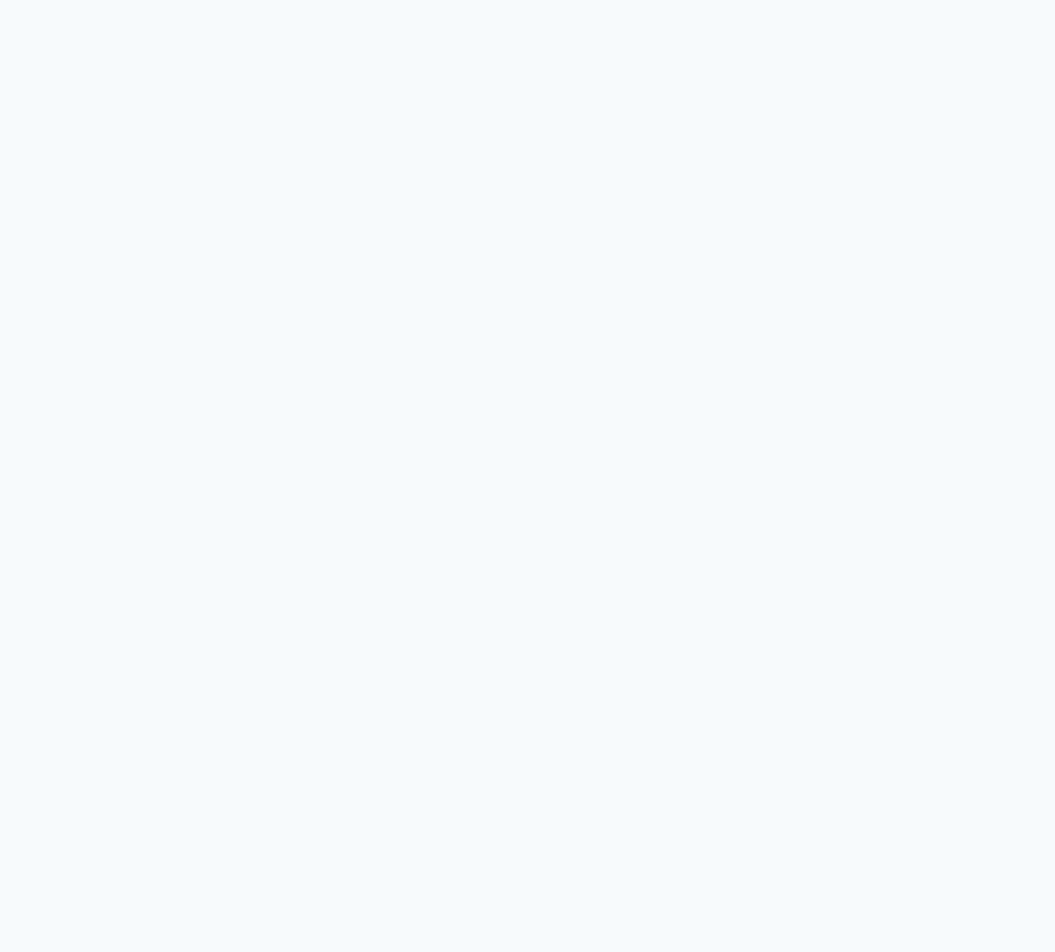
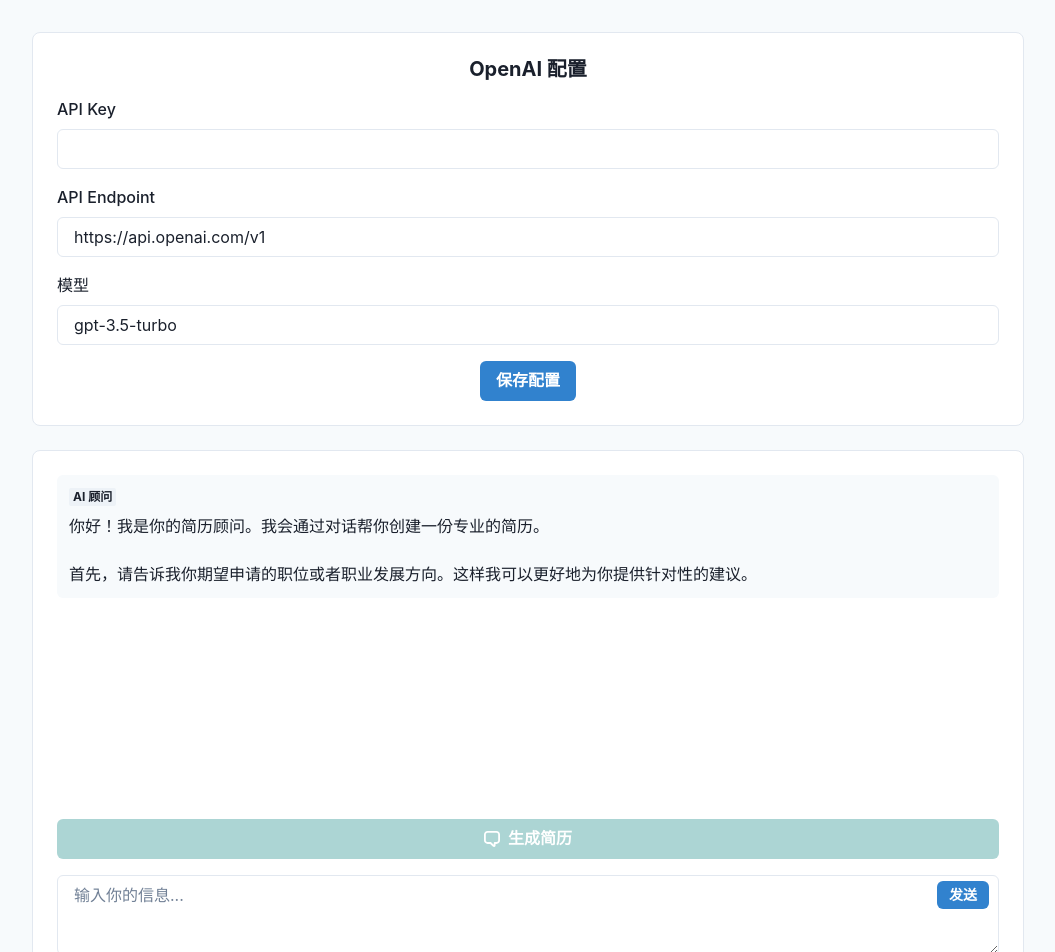
Before and after one commit to gly-hub/ai-resume, a React (Vite) app: page /ai-chat in a window 1280 px wide. Before the commit this address had no page. Shown: the top 952 px of the page, without its empty margins (112-1167 px from the left). Before the commit the page ends 800 px from the top, so only its background shows below. Built offline with nearby package versions, Linux system fonts and the light colour scheme; the HTML template or start-up script is replaced by a standard one.

Commit message:
feat: 将 AI 助手集成到编辑器中 - 添加为新的 tab 页，保持原有布局

```diff
--- a/src/App.tsx
+++ b/src/App.tsx
@@ -2,6 +2,7 @@
 import { BrowserRouter as Router, Routes, Route } from 'react-router-dom'
 import { Editor } from './pages/Editor'
 import { Home } from './pages/Home'
+import AIChat from './pages/AIChat'
 
 const theme = extendTheme({
   styles: {
@@ -20,6 +21,7 @@
         <Routes>
           <Route path="/" element={<Home />} />
           <Route path="/editor" element={<Editor />} />
+          <Route path="/ai-chat" element={<AIChat />} />
         </Routes>
       </Router>
     </ChakraProvider>
--- a/src/components/Editor.tsx
+++ b/src/components/Editor.tsx
@@ -22,6 +22,7 @@
 import { AdditionalForm } from './AdditionalForm'
 import { SectionSorter } from './SectionSorter'
 import { TemplateSelector } from './TemplateSelector'
+import AIChat from './AIChat'
 import { FaFileImport } from 'react-icons/fa'
 import { IconButton } from '@chakra-ui/react';
 import { ChevronLeftIcon, ChevronRightIcon } from '@chakra-ui/icons';
@@ -81,6 +82,13 @@
             _selected={{ bg: 'white', borderRadius: 'md' }}
           >
             模板选择
+          </Tab>
+          <Tab
+            justifyContent="flex-start"
+            pl={4}
+            _selected={{ bg: 'white', borderRadius: 'md' }}
+          >
+            AI 助手
           </Tab>
         </TabList>
 
@@ -142,6 +150,12 @@
               <TemplateSelector />
             </Box>
           </TabPanel>
+
+          <TabPanel>
+            <Box p={4}>
+              <AIChat />
+            </Box>
+          </TabPanel>
         </TabPanels>
       </Tabs>
     </VStack>
--- a/src/components/ResumePDF.tsx
+++ b/src/components/ResumePDF.tsx
@@ -191,7 +191,6 @@
             fontSize={resume.templateConfig.fontSize}
             spacing={resume.templateConfig.spacing}
             layout={resume.templateConfig.layout}
-            avatarSize={resume.templateConfig.avatarSize}
           />
         </Box>
       </Box>
--- /dev/null
+++ b/src/pages/AIChat.tsx
@@ -0,0 +1,204 @@
+import React, { useState, useEffect } from 'react';
+import {
+  Box,
+  Container,
+  Input,
+  Button,
+  VStack,
+  Text,
+  Heading,
+  Textarea,
+  Spinner,
+  useToast,
+  FormControl,
+  FormLabel,
+  InputGroup,
+  InputRightElement,
+  IconButton,
+  Badge
+} from '@chakra-ui/react';
+import { ChatIcon } from '@chakra-ui/icons';
+import { useNavigate } from 'react-router-dom';
+import { openAIService } from '../services/openai';
+import type { Message } from '../types';
+
+export default function AIChat() {
+  const navigate = useNavigate();
+  const toast = useToast();
+  const [config, setConfig] = useState(() => openAIService.getConfig() || {
+    apiKey: '',
+    apiEndpoint: 'https://api.openai.com/v1',
+    model: 'gpt-3.5-turbo',
+  });
+  const [messages, setMessages] = useState<Message[]>([]);
+  const [newMessage, setNewMessage] = useState('');
+  const [loading, setLoading] = useState(false);
+
+  useEffect(() => {
+    if (messages.length === 0) {
+      setMessages([{
+        role: 'assistant',
+        content: `你好！我是你的简历顾问。我会通过对话帮你创建一份专业的简历。
+
+首先，请告诉我你期望申请的职位或者职业发展方向。这样我可以更好地为你提供针对性的建议。`
+      }]);
+    }
+  }, []);
+
+  const handleConfigSubmit = (e: React.FormEvent) => {
+    e.preventDefault();
+    openAIService.setConfig(config);
+    toast({
+      title: '配置已保存',
+      status: 'success',
+      duration: 2000,
+    });
+  };
+
+  const handleSendMessage = async () => {
+    if (!newMessage.trim()) return;
+
+    const userMessage: Message = {
+      role: 'user',
+      content: newMessage,
+    };
+
+    setMessages([...messages, userMessage]);
+    setNewMessage('');
+    setLoading(true);
+
+    try {
+      const assistantMessage = await openAIService.sendMessage([...messages, userMessage]);
+      setMessages(prev => [...prev, assistantMessage]);
+    } catch (error) {
+      console.error('Error:', error);
+      toast({
+        title: '发送消息失败',
+        status: 'error',
+        duration: 2000,
+      });
+    } finally {
+      setLoading(false);
+    }
+  };
+
+  const handleGenerateResume = async () => {
+    setLoading(true);
+    try {
+      const resumeData = await openAIService.generateResume(messages);
+      localStorage.setItem('generated_resume', JSON.stringify(resumeData));
+      toast({
+        title: '简历生成成功',
+        description: '正在跳转到编辑页面，你可以在那里进一步完善简历',
+        status: 'success',
+        duration: 3000,
+      });
+      navigate('/editor');
+    } catch (error) {
+      console.error('Error generating resume:', error);
+      toast({
+        title: '生成简历失败',
+        description: '请确保已提供足够的信息',
+        status: 'error',
+        duration: 3000,
+      });
+    } finally {
+      setLoading(false);
+    }
+  };
+
+  return (
+    <Container maxW="container.lg" py={8}>
+      <VStack spacing={6} align="stretch">
+        <Box as="form" onSubmit={handleConfigSubmit} p={6} borderWidth={1} borderRadius="lg" bg="white">
+          <VStack spacing={4}>
+            <Heading size="md">OpenAI 配置</Heading>
+            <FormControl>
+              <FormLabel>API Key</FormLabel>
+              <Input
+                type="password"
+                value={config.apiKey}
+                onChange={(e) => setConfig({ ...config, apiKey: e.target.value })}
+              />
+            </FormControl>
+            <FormControl>
+              <FormLabel>API Endpoint</FormLabel>
+              <Input
+                value={config.apiEndpoint}
+                onChange={(e) => setConfig({ ...config, apiEndpoint: e.target.value })}
+              />
+            </FormControl>
+            <FormControl>
+              <FormLabel>模型</FormLabel>
+              <Input
+                placeholder="例如：gpt-3.5-turbo"
+                value={config.model}
+                onChange={(e) => setConfig({ ...config, model: e.target.value })}
+              />
+            </FormControl>
+            <Button type="submit" colorScheme="blue">保存配置</Button>
+          </VStack>
+        </Box>
+
+        <Box flex={1} borderWidth={1} borderRadius="lg" bg="white" p={6}>
+          <VStack spacing={4} height="60vh">
+            <Box flex={1} w="100%" overflowY="auto">
+              {messages.map((message, index) => (
+                <Box
+                  key={index}
+                  p={3}
+                  mb={3}
+                  bg={message.role === 'user' ? 'blue.50' : 'gray.50'}
+                  borderRadius="md"
+                >
+                  <Badge mb={2} colorScheme={message.role === 'user' ? 'blue' : 'gray'}>
+                    {message.role === 'user' ? '你' : 'AI 顾问'}
+                  </Badge>
+                  <Text whiteSpace="pre-wrap">{message.content}</Text>
+                </Box>
+              ))}
+              {loading && (
+                <Box display="flex" justifyContent="center" p={4}>
+                  <Spinner />
+                </Box>
+              )}
+            </Box>
+
+            <Button
+              colorScheme="teal"
+              onClick={handleGenerateResume}
+              isDisabled={loading || messages.length < 4}
+              leftIcon={<ChatIcon />}
+              w="100%"
+            >
+              生成简历
+            </Button>
+
+            <Box w="100%">
+              <InputGroup size="md">
+                <Textarea
+                  value={newMessage}
+                  onChange={(e) => setNewMessage(e.target.value)}
+                  placeholder="输入你的信息..."
+                  onKeyPress={(e) => e.key === 'Enter' && !e.shiftKey && handleSendMessage()}
+                  pr="4.5rem"
+                />
+                <InputRightElement width="4.5rem">
+                  <Button
+                    h="1.75rem"
+                    size="sm"
+                    onClick={handleSendMessage}
+                    isLoading={loading}
+                    colorScheme="blue"
+                  >
+                    发送
+                  </Button>
+                </InputRightElement>
+              </InputGroup>
+            </Box>
+          </VStack>
+        </Box>
+      </VStack>
+    </Container>
+  );
+}
--- a/src/pages/Home.tsx
+++ b/src/pages/Home.tsx
@@ -4,7 +4,8 @@
   Container,
   Heading,
   Text,
-  VStack
+  VStack,
+  HStack
 } from '@chakra-ui/react'
 import { useNavigate } from 'react-router-dom'
 
@@ -21,6 +22,7 @@
           创建专业的简历，展现最好的自己
         </Text>
         <Box pt={6}>
+          <HStack spacing={4}>
             <Button
               colorScheme="blue"
               size="lg"
@@ -28,6 +30,14 @@
             >
               创建新简历
             </Button>
+            <Button
+              colorScheme="teal"
+              size="lg"
+              onClick={() => navigate('/ai-chat')}
+            >
+              AI 助手
+            </Button>
+          </HStack>
         </Box>
       </VStack>
     </Container>
--- a/src/types.ts
+++ b/src/types.ts
@@ -113,3 +113,8 @@
   template: TemplateType
   templateConfig: TemplateConfig
 }
+
+export interface Message {
+  role: 'user' | 'assistant';
+  content: string;
+}
--- a/src/types/template.ts
+++ b/src/types/template.ts
@@ -17,7 +17,6 @@
     body: string
     secondary: string
   }
-  avatarSize?: string
   spacing: {
     section: string
     item: string
```
Also changed, not shown: src/templates/TwoColumnTemplate.tsx (line endings or trailing spaces). Lines whose indentation alone changed are shown as unchanged.
